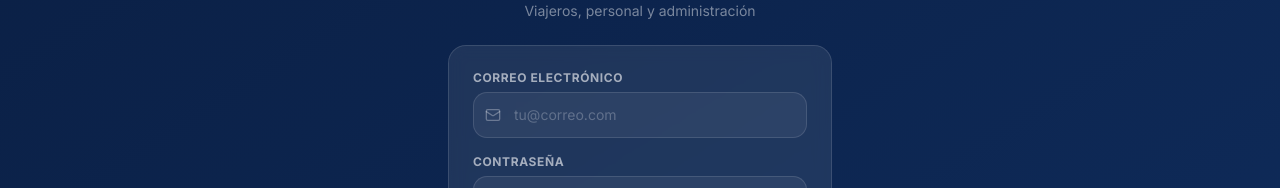
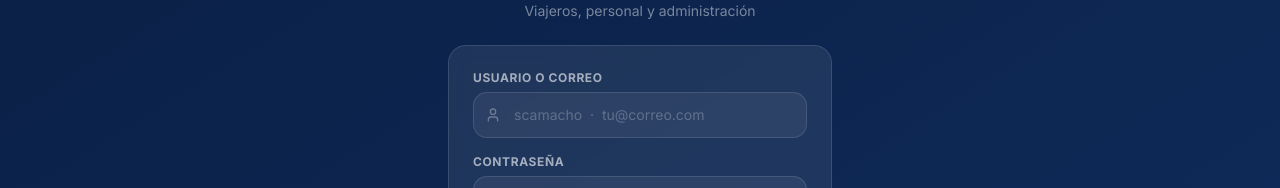
Before and after one commit to tresestrellasdeoro/tres-estrellas, a Next.js app: page /auth/login in a window 1280 px wide. Shown: the part 309-497 px from the top of the page. Built offline with nearby package versions, Linux system fonts and the light colour scheme.

Commit message:
feat: allow username login for staff (auto-appends @tresestrellasdeorobus.com)

```diff
--- a/src/app/auth/login/page.tsx
+++ b/src/app/auth/login/page.tsx
@@ -4,7 +4,7 @@ import { useState, useRef } from 'react'
 import { useRouter, useSearchParams } from 'next/navigation'
 import Link from 'next/link'
 import Image from 'next/image'
-import { Mail, Lock, AlertCircle, Eye, EyeOff } from 'lucide-react'
+import { User, Lock, AlertCircle, Eye, EyeOff } from 'lucide-react'
 import { createClient } from '@/lib/supabase/client'
 import { Suspense } from 'react'
 
@@ -30,11 +30,15 @@ function LoginForm() {
       // 1. Try Supabase auth first (cajeros, buseros, customers)
       // Race with 8-second timeout so it never hangs indefinitely
       const supabase = createClient()
+      // Si el usuario escribe solo el nombre (sin @), convertir a email de empleado
+      const resolvedEmail = email.includes('@')
+        ? email
+        : `${email.toLowerCase()}@tresestrellasdeorobus.com`
       const timeout = new Promise<{ data: { user: null }, error: Error }>(resolve =>
         setTimeout(() => resolve({ data: { user: null }, error: new Error('timeout') }), 8000)
       )
       const { data } = await Promise.race([
-        supabase.auth.signInWithPassword({ email, password }),
+        supabase.auth.signInWithPassword({ email: resolvedEmail, password }),
         timeout,
       ])
 
@@ -90,16 +94,19 @@ function LoginForm() {
           <form onSubmit={handleSubmit} className="space-y-4">
             <div>
               <label className="block text-white/60 text-xs font-bold uppercase tracking-wider mb-1.5">
-                Correo electrónico
+                Usuario o correo
               </label>
               <div className="relative">
-                <Mail className="absolute left-3 top-1/2 -translate-y-1/2 w-4 h-4 text-white/30" />
+                <User className="absolute left-3 top-1/2 -translate-y-1/2 w-4 h-4 text-white/30" />
                 <input
-                  type="email"
+                  type="text"
                   value={email}
                   onChange={e => setEmail(e.target.value)}
-                  placeholder="tu@correo.com"
+                  placeholder="scamacho  ·  tu@correo.com"
                   required
+                  autoCapitalize="none"
+                  autoCorrect="off"
+                  spellCheck={false}
                   className="w-full pl-10 pr-4 py-3 bg-white/6 border border-white/12 text-white placeholder:text-white/25 rounded-xl focus:outline-none focus:border-[#c8a951]/50 text-sm"
                 />
               </div>
@@ -159,7 +166,7 @@ function LoginForm() {
 
       {/* Hidden native form for admin cookie login fallback */}
       <form ref={adminFormRef} method="POST" action="/api/auth/admin-login" style={{ display: 'none' }}>
-        <input type="hidden" name="email" value={email} />
+        <input type="hidden" name="email" value={email.includes('@') ? email : `${email.toLowerCase()}@tresestrellasdeorobus.com`} />
         <input type="hidden" name="password" value={password} />
       </form>
     </div>
```
